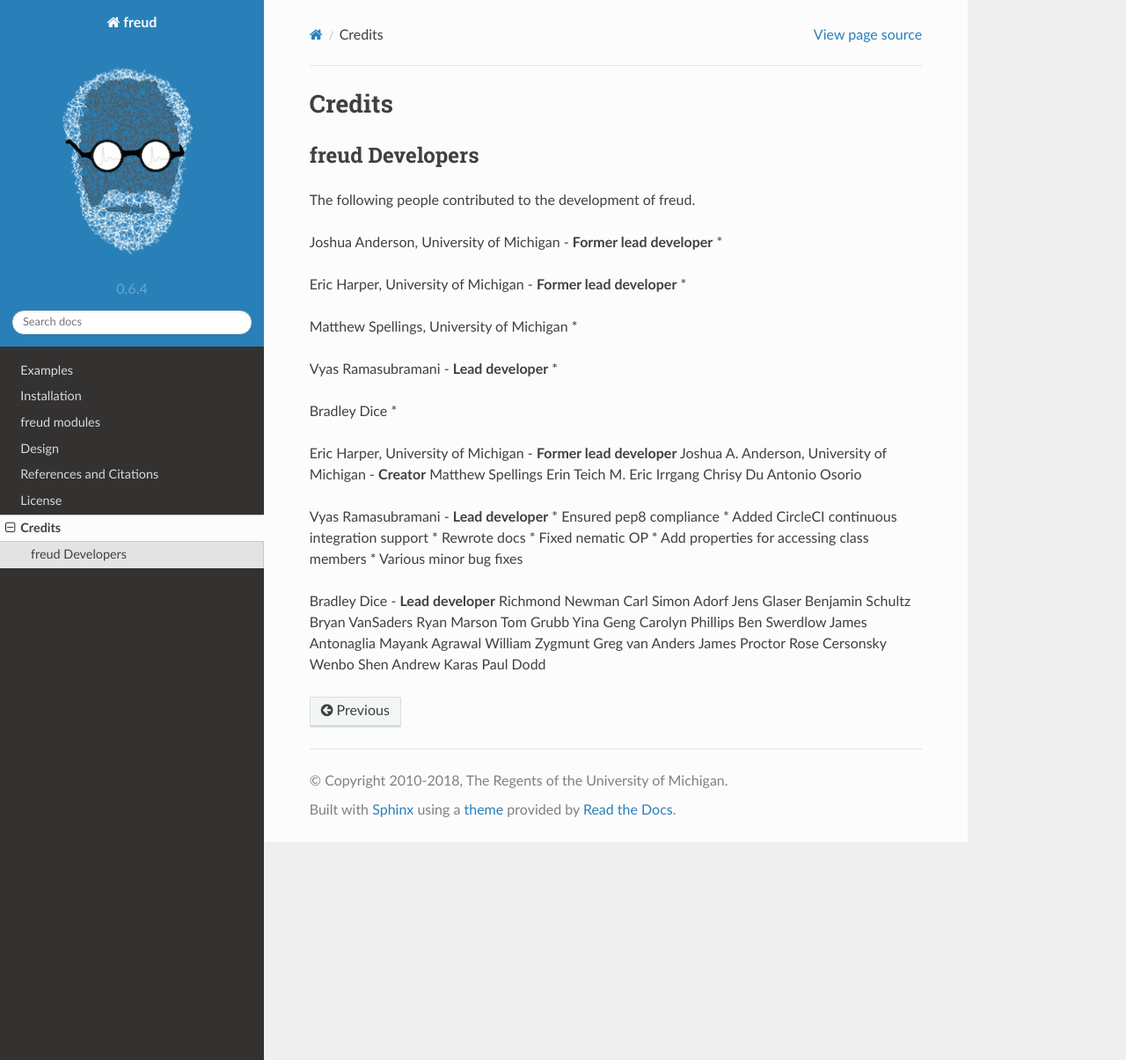
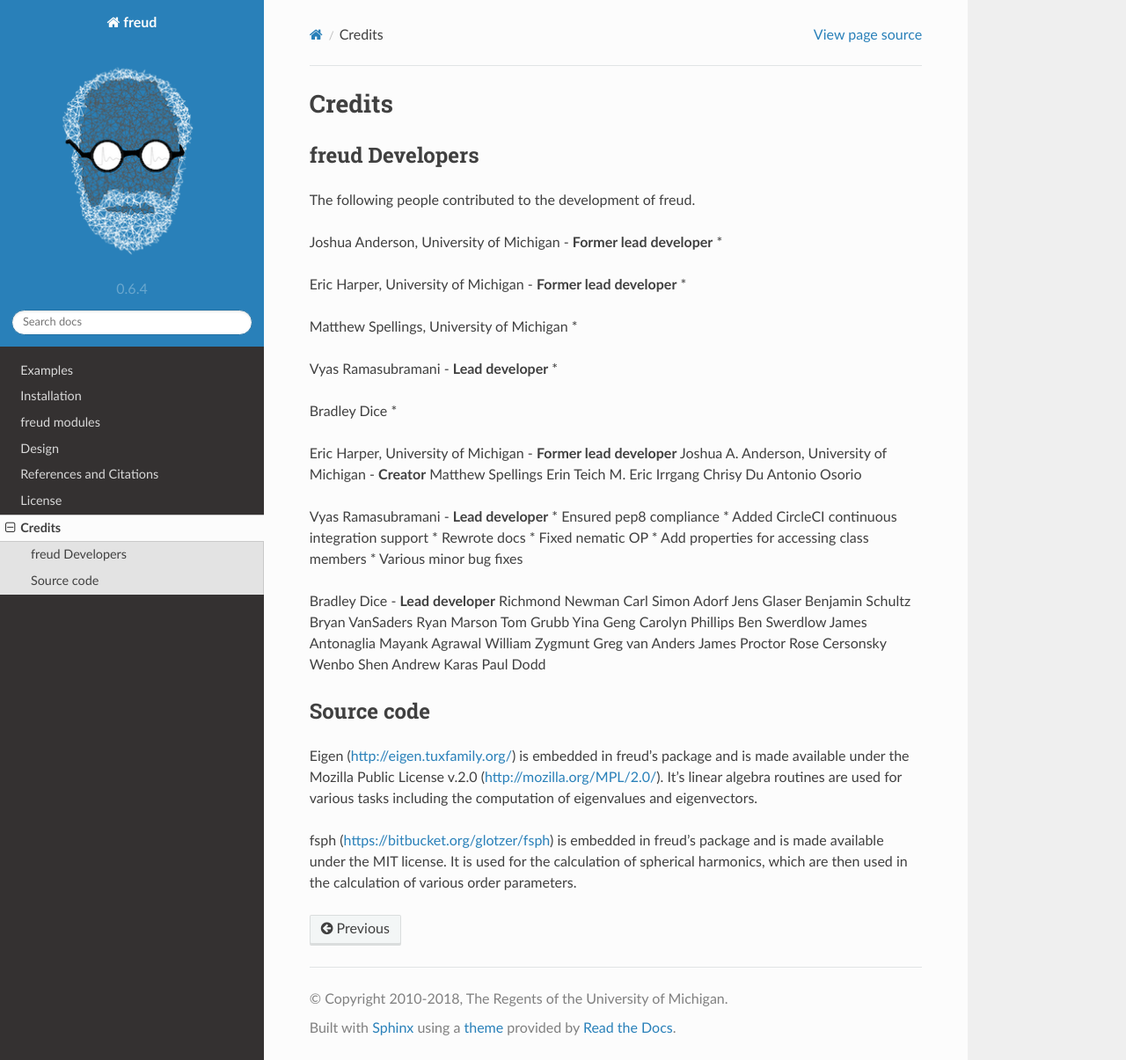
Before and after one commit to glotzerlab/freud, a Sphinx documentation site: the page built from doc/source/credits.rst, in a window 1280 px wide and 1205 px high. Shown: the whole window at 88% size. Built offline with Sphinx 7.4.7 and the Read the Docs theme 2.0.0, drawn with Linux system fonts in a browser that asks for light colours.

Commit message:
Updated credits with external software

```diff
--- a/doc/source/credits.rst
+++ b/doc/source/credits.rst
@@ -57,3 +57,16 @@
 Wenbo Shen
 Andrew Karas
 Paul Dodd
+
+Source code
+-----------
+
+Eigen (http://eigen.tuxfamily.org/) is embedded in freud's package and is
+made available under the Mozilla Public License v.2.0
+(http://mozilla.org/MPL/2.0/). It's linear algebra routines are used for
+various tasks including the computation of eigenvalues and eigenvectors.
+
+fsph (https://bitbucket.org/glotzer/fsph) is embedded in freud's package
+and is made available under the MIT license. It is used for the calculation
+of spherical harmonics, which are then used in the calculation of various
+order parameters.
```
